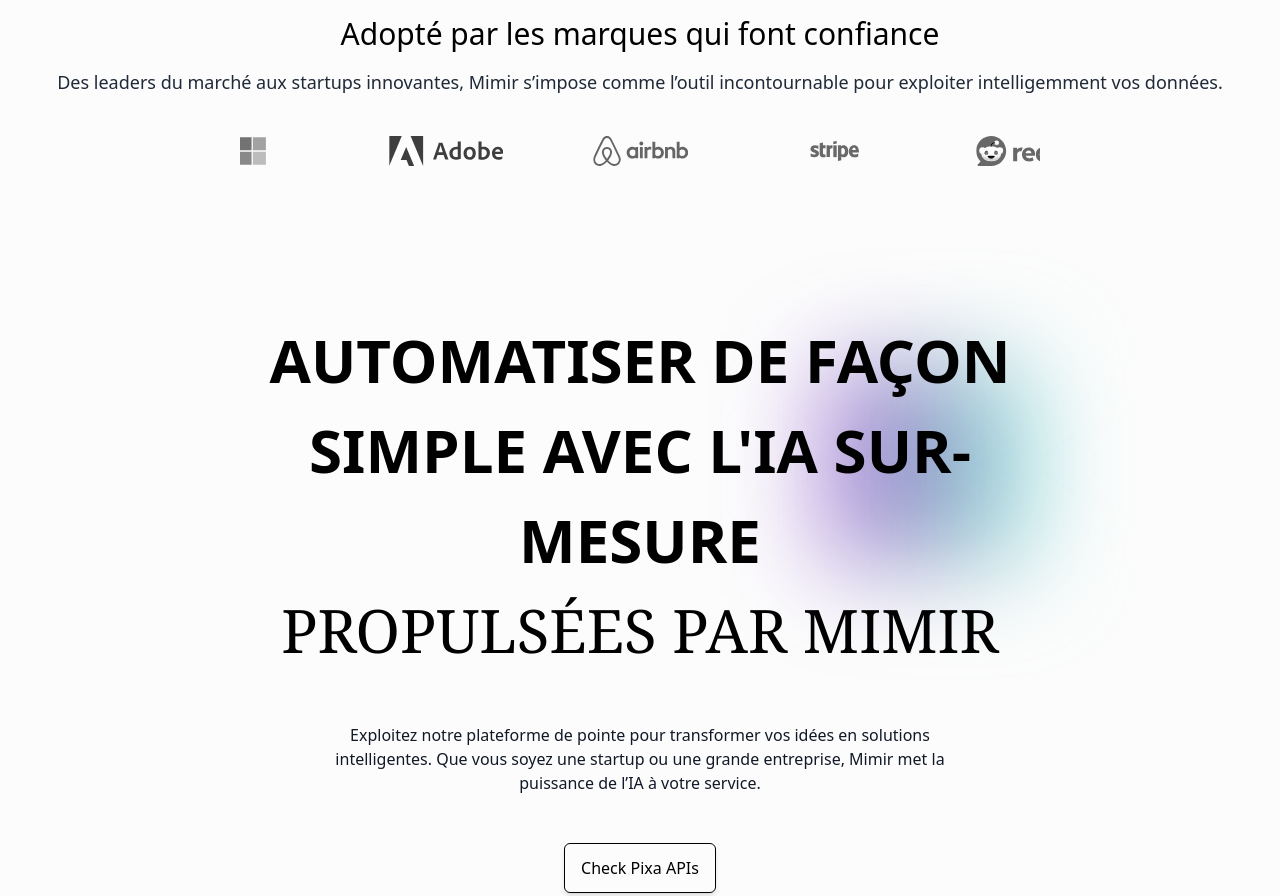
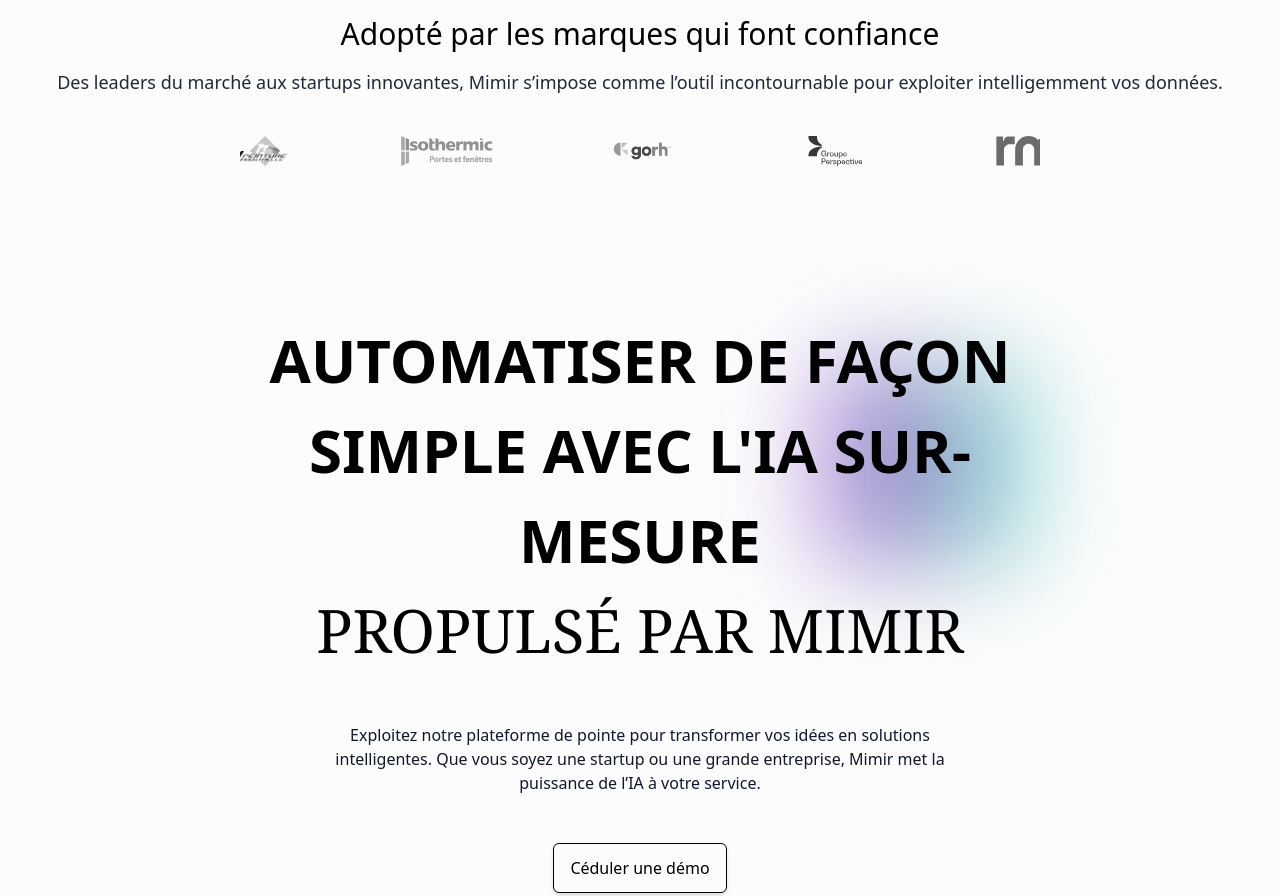
Before and after one commit to 13esolution/MimirLandingPage, a website: page index.html in a window 1280 px wide. Shown: the part 1520-2416 px from the top of the page. Drawn offline with nearby package versions, Linux system fonts and the light colour scheme; a web font is replaced by a local one.

Commit message:
Adding logo and better text

```diff
--- a/index.html
+++ b/index.html
@@ -321,14 +321,14 @@
                 ></div>
                 <span class="bi bi-play-circle-fill"></span>
               </div>
-              <span>Watch video</span>
+              <span>Découvrir</span>
             </button>
 
             <a
               class="btn tw-group max-lg:!tw-w-[160px] tw-flex tw-gap-2 tw-shadow-lg !tw-w-[170px] !tw-rounded-xl !tw-py-4 max-lg:!tw-py-2 tw-transition-transform tw-duration-[0.3s] hover:tw-scale-x-[1.03]"
               href="#"
             >
-              <span>Get started</span>
+              <span>Démo Mimir</span>
               <i
                 class="bi bi-arrow-right group-hover:tw-translate-x-1 tw-duration-300"
               ></i>
@@ -624,7 +624,7 @@
           <!-- add the brands using your app  -->
           <div class="carousel-img tw-h-[30px] tw-w-[150px]">
             <img
-              src="./assets/images/brand-logos/google.svg"
+              src="./assets/images/brand-logos/logo_adplus.png"
               alt="Google"
               class="tw-h-full tw-w-full tw-object-contain tw-grayscale tw-transition-colors hover:tw-grayscale-0"
               srcset=""
@@ -632,7 +632,7 @@
           </div>
           <div class="carousel-img tw-h-[30px] tw-w-[150px]">
             <img
-              src="./assets/images/brand-logos/microsoft.svg"
+              src="./assets/images/brand-logos/logo_pidj.png"
               alt="Microsoft"
               class="tw-h-full tw-w-full tw-object-contain tw-grayscale tw-transition-colors hover:tw-grayscale-0"
               srcset=""
@@ -640,7 +640,7 @@
           </div>
           <div class="carousel-img tw-h-[30px] tw-w-[150px]">
             <img
-              src="./assets/images/brand-logos/adobe.svg"
+              src="./assets/images/brand-logos/logo_iso.png"
               alt="Adobe"
               class="tw-h-full tw-w-full tw-object-contain tw-grayscale tw-transition-colors hover:tw-grayscale-0"
               srcset=""
@@ -648,7 +648,7 @@
           </div>
           <div class="carousel-img tw-h-[30px] tw-w-[150px]">
             <img
-              src="./assets/images/brand-logos/airbnb.svg"
+              src="./assets/images/brand-logos/logo_gorh.png"
               alt="Airbnb"
               class="tw-h-full tw-w-full tw-object-contain tw-grayscale tw-transition-colors hover:tw-grayscale-0"
               srcset=""
@@ -656,7 +656,7 @@
           </div>
           <div class="carousel-img tw-h-[30px] tw-w-[150px]">
             <img
-              src="./assets/images/brand-logos/stripe.svg"
+              src="./assets/images/brand-logos/logo_gperspective.svg"
               alt="Stripe"
               class="tw-h-full tw-w-full tw-object-contain tw-grayscale tw-transition-colors hover:tw-grayscale-0"
               srcset=""
@@ -664,7 +664,7 @@
           </div>
           <div class="carousel-img tw-h-[30px] tw-w-[150px]">
             <img
-              src="./assets/images/brand-logos/reddit.svg"
+              src="./assets/images/brand-logos/logo_rm.svg"
               alt="Reddit"
               class="tw-h-full tw-w-full tw-object-contain tw-grayscale tw-transition-colors hover:tw-grayscale-0"
               srcset=""
@@ -686,7 +686,7 @@
         <h2 class="reveal-up tw-text-6xl max-lg:tw-text-4xl tw-text-center tw-leading-normal tw-uppercase">
             <span class="tw-font-semibold">Automatiser de façon simple avec l'IA sur-mesure</span>
             <br>
-            <span class="tw-font-serif">propulsées par Mimir</span>
+            <span class="tw-font-serif">propulsé par Mimir</span>
           </h2>
           <p class="reveal-up tw-mt-8 tw-max-w-[650px] tw-text-gray-900 dark:tw-text-gray-200 tw-text-center max-md:tw-text-sm">
             Exploitez notre plateforme de pointe pour transformer vos idées en solutions intelligentes. Que vous soyez une startup ou une grande entreprise, Mimir met la puissance de l’IA à votre service.
@@ -699,7 +699,7 @@
             rel="noopener"
             class="tw-shadow-md hover:tw-shadow-xl dark:tw-shadow-gray-800 tw-transition-all tw-duration-300 tw-border-[1px] tw-p-3 tw-px-4 tw-border-black dark:tw-border-white tw-rounded-md"
           >
-            Check Pixa APIs
+            Céduler une démo
           </a>
         </div>
       </div>
```
Also changed, not shown: assets/images/brand-logos/logo_adplus.png (added), assets/images/brand-logos/logo_gorh.png (added), assets/images/brand-logos/logo_gperspective.svg (added), assets/images/brand-logos/logo_iso.png (added), assets/images/brand-logos/logo_pidj.png (added), assets/images/brand-logos/logo_rm.svg (added), css/tailwind-runtime.css.
